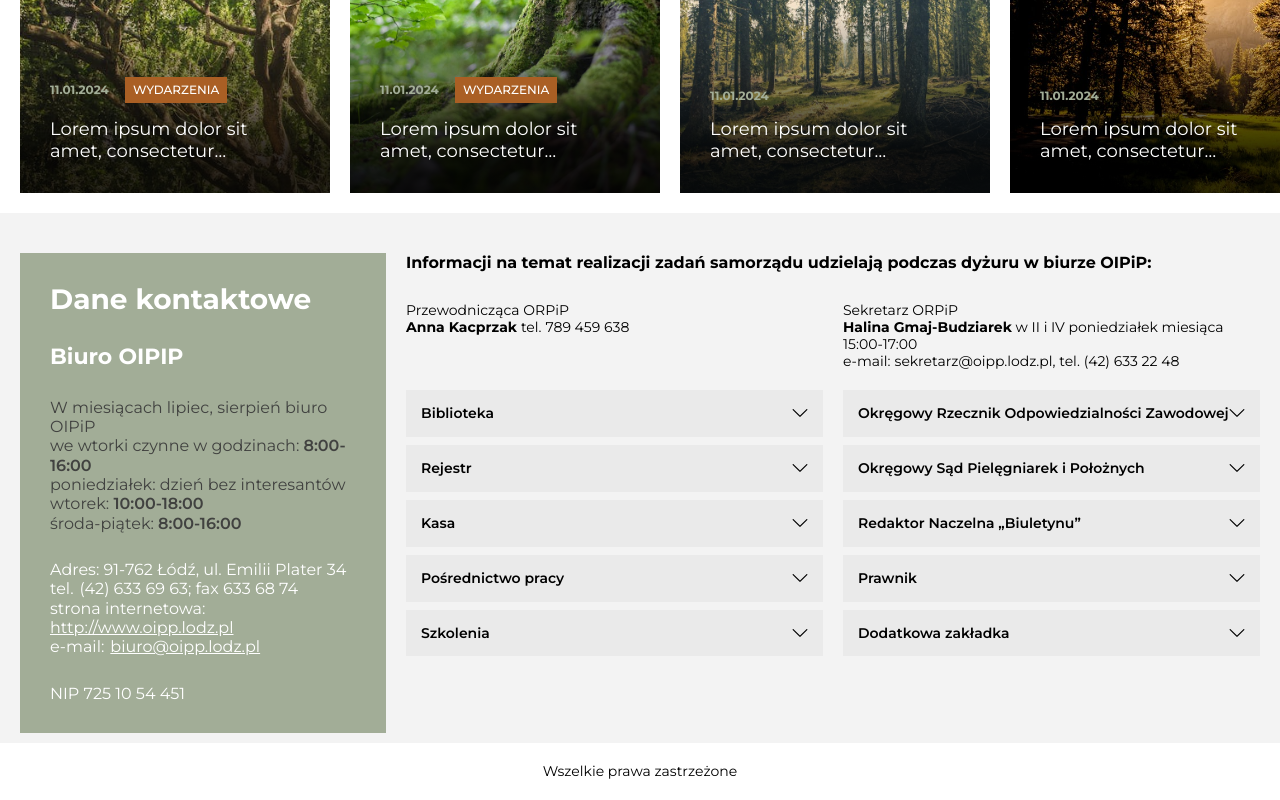
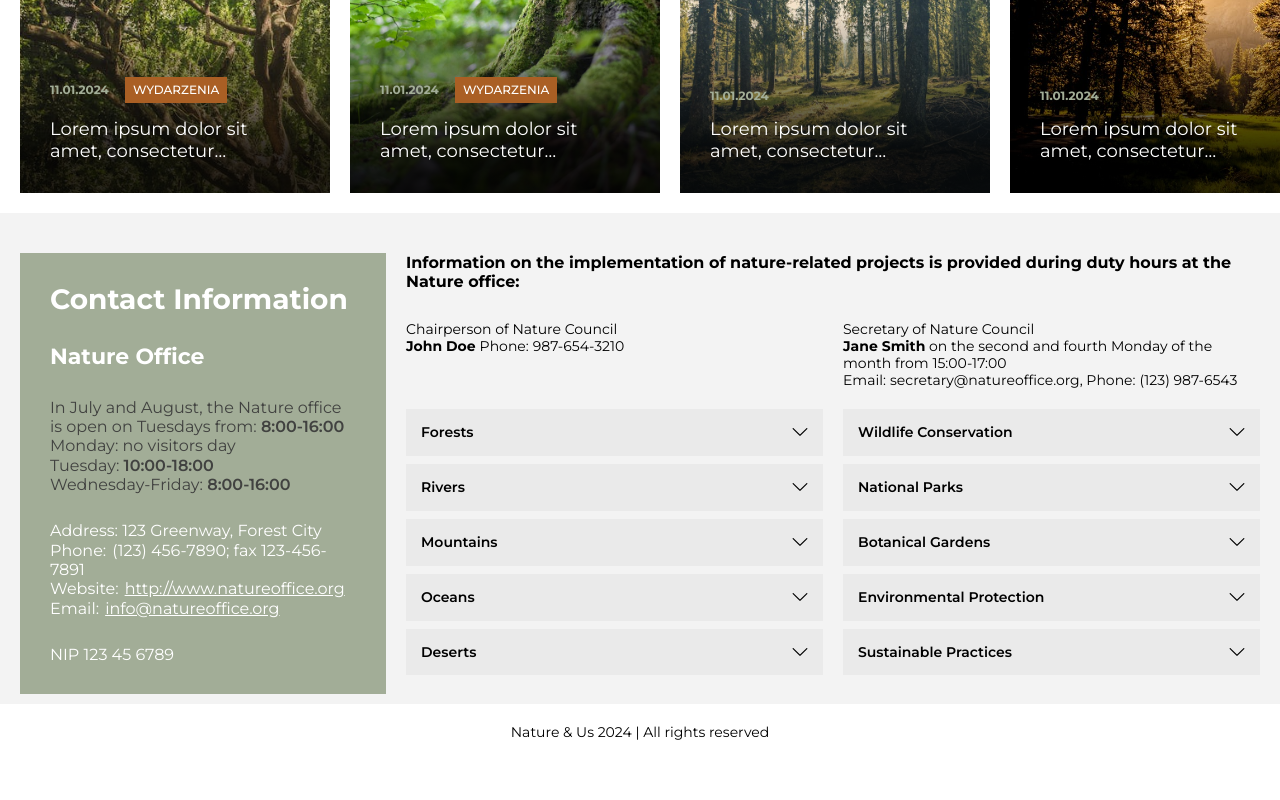
Before and after one commit to goldipl/nature-and-us, a Next.js app: page / in a window 1280 px wide. Shown: the part 1324-2124 px from the top of the page. After the commit the page ends 2085 px from the top, so only its background shows below. Built offline with nearby package versions, Linux system fonts and the light colour scheme.

Commit message:
change footer content

```diff
--- a/src/components/common/Footer.tsx
+++ b/src/components/common/Footer.tsx
@@ -6,65 +6,63 @@ import Link from "next/link";
 const Footer = () => {
   const accordionLeftItems = [
     {
-      title: "Biblioteka",
-      content: <p>To jest miejsce na opis dla akordeonu o tytule Biblioteka</p>,
+      title: "Forests",
+      content: <p>This is the description for the Forests accordion item</p>,
     },
     {
-      title: "Rejestr",
-      content: <p>To jest miejsce na opis dla akordeonu o tytule Rejestr</p>,
+      title: "Rivers",
+      content: <p>This is the description for the Rivers accordion item</p>,
     },
     {
-      title: "Kasa",
-      content: <p>To jest miejsce na opis dla akordeonu o tytule Kasa</p>,
+      title: "Mountains",
+      content: <p>This is the description for the Mountains accordion item</p>,
     },
     {
-      title: "Pośrednictwo pracy",
-      content: (
-        <p>To jest miejsce na opis dla akordeonu o tytule Pośrednictwo pracy</p>
-      ),
+      title: "Oceans",
+      content: <p>This is the description for the Oceans accordion item</p>,
     },
     {
-      title: "Szkolenia",
-      content: <p>To jest miejsce na opis dla akordeonu o tytule Szkolenia</p>,
+      title: "Deserts",
+      content: <p>This is the description for the Deserts accordion item</p>,
     },
   ];
 
   const accordionRightItems = [
     {
-      title: "Okręgowy Rzecznik Odpowiedzialności Zawodowej",
+      title: "Wildlife Conservation",
       content: (
         <p>
-          To jest miejsce na opis dla akordeonu o tytule Okręgowy Rzecznik
-          Odpowiedzialności Zawodowej
+          This is the description for the Wildlife Conservation accordion item
         </p>
       ),
     },
     {
-      title: "Okręgowy Sąd Pielęgniarek i Położnych",
+      title: "National Parks",
+      content: (
+        <p>This is the description for the National Parks accordion item</p>
+      ),
+    },
+    {
+      title: "Botanical Gardens",
+      content: (
+        <p>This is the description for the Botanical Gardens accordion item</p>
+      ),
+    },
+    {
+      title: "Environmental Protection",
       content: (
         <p>
-          To jest miejsce na opis dla akordeonu o tytule Okręgowy Sąd
-          Pielęgniarek i Położnych
+          This is the description for the Environmental Protection accordion
+          item
         </p>
       ),
     },
     {
-      title: "Redaktor Naczelna „Biuletynu”",
+      title: "Sustainable Practices",
       content: (
         <p>
-          To jest miejsce na opis dla akordeonu o tytule Redaktor Naczelna
-          „Biuletynu”
+          This is the description for the Sustainable Practices accordion item
         </p>
-      ),
-    },
-    {
-      title: "Prawnik",
-      content: <p>To jest miejsce na opis dla akordeonu o tytule Prawnik</p>,
-    },
-    {
-      title: "Dodatkowa zakładka",
-      content: (
-        <p>To jest miejsce na opis dla akordeonu o tytule Dodatkowa zakładka</p>
       ),
     },
   ];
@@ -75,77 +73,81 @@ const Footer = () => {
         <div className="footer-wrapper-top">
           <div className="footer-wrapper-top-left">
             <div className="contact-box">
-              <h2>Dane kontaktowe</h2>
-              <h3>Biuro OIPIP</h3>
+              <h2>Contact Information</h2>
+              <h3>Nature Office</h3>
               <div className="open-hours-box">
-                <p>W miesiącach lipiec, sierpień biuro OIPiP</p>
+                <p>In July and August, the Nature office</p>
                 <p>
-                  we wtorki czynne w godzinach: <strong>8:00-16:00</strong>
+                  is open on Tuesdays from: <strong>8:00-16:00</strong>
                 </p>
-                <p>poniedziałek: dzień bez interesantów</p>
+                <p>Monday: no visitors day</p>
                 <p>
-                  wtorek: <strong>10:00-18:00</strong>
+                  Tuesday: <strong>10:00-18:00</strong>
                 </p>
                 <p>
-                  środa-piątek: <strong>8:00-16:00</strong>
+                  Wednesday-Friday: <strong>8:00-16:00</strong>
                 </p>
               </div>
               <div className="address-box">
-                <p>Adres: 91-762 Łódź, ul. Emilii Plater 34</p>
+                <p>Address: 123 Greenway, Forest City</p>
                 <p>
-                  <span>tel.</span>
-                  <Link className="tel-link" href="tel:42 633 69 63">
-                    (42) 633 69 63
+                  <span>Phone:</span>
+                  <Link className="tel-link" href="tel:123-456-7890">
+                    (123) 456-7890
                   </Link>
-                  ; fax 633 68 74
+                  ; fax 123-456-7891
                 </p>
                 <p>
-                  <span>strona internetowa:</span>
-                  <Link href="http://www.oipp.lodz.pl">
-                    http://www.oipp.lodz.pl
+                  <span>Website:</span>
+                  <Link href="http://www.natureoffice.org">
+                    http://www.natureoffice.org
                   </Link>
                 </p>
                 <p>
-                  <span>e-mail:</span>
-                  <Link href="mailto:biuro@oipp.lodz.pl">
-                    biuro@oipp.lodz.pl
+                  <span>Email:</span>
+                  <Link href="mailto:info@natureoffice.org">
+                    info@natureoffice.org
                   </Link>
                 </p>
               </div>
               <div className="nip-box">
-                <p>NIP 725 10 54 451</p>
+                <p>NIP 123 45 6789</p>
               </div>
             </div>
           </div>
           <div className="footer-wrapper-top-right">
             <div className="footer-contact-full">
               <strong>
-                Informacji na temat realizacji zadań samorządu udzielają podczas
-                dyżuru w biurze OIPiP:
+                Information on the implementation of nature-related projects is
+                provided during duty hours at the Nature office:
               </strong>
             </div>
             <div className="footer-contact-row">
               <div className="footer-contact-row__col">
-                <p>Przewodnicząca ORPiP</p>
+                <p>Chairperson of Nature Council</p>
                 <p>
-                  <strong>Anna Kacprzak </strong>
-                  <span>tel.</span>
-                  <Link href="tel:789 459 638">789 459 638</Link>
+                  <strong>John Doe </strong>
+                  <span>Phone:</span>
+                  <Link href="tel:987-654-3210">987-654-3210</Link>
                 </p>
               </div>
               <div className="footer-contact-row__col">
-                <p>Sekretarz ORPiP</p>
+                <p>Secretary of Nature Council</p>
                 <p>
-                  <strong>Halina Gmaj-Budziarek</strong>
-                  <span> w II i IV poniedziałek miesiąca 15:00-17:00</span>
+                  <strong>Jane Smith</strong>
+                  <span>
+                    {" "}
+                    on the second and fourth Monday of the month from
+                    15:00-17:00
+                  </span>
                 </p>
                 <p>
-                  <span>e-mail:</span>
-                  <Link href="mailto:sekretarz@oipp.lodz.pl">
-                    sekretarz@oipp.lodz.pl
+                  <span>Email:</span>
+                  <Link href="mailto:secretary@natureoffice.org">
+                    secretary@natureoffice.org
                   </Link>
-                  , <span>tel.</span>
-                  <Link href="tel:42 633 22 48">(42) 633 22 48</Link>
+                  , <span>Phone:</span>
+                  <Link href="tel:123-987-6543">(123) 987-6543</Link>
                 </p>
               </div>
             </div>
@@ -160,7 +162,7 @@ const Footer = () => {
           </div>
         </div>
         <div className="footer-wrapper-bottom">
-          <span>Wszelkie prawa zastrzeżone</span>
+          <span>Nature & Us 2024 | All rights reserved</span>
         </div>
       </div>
     </footer>
```
